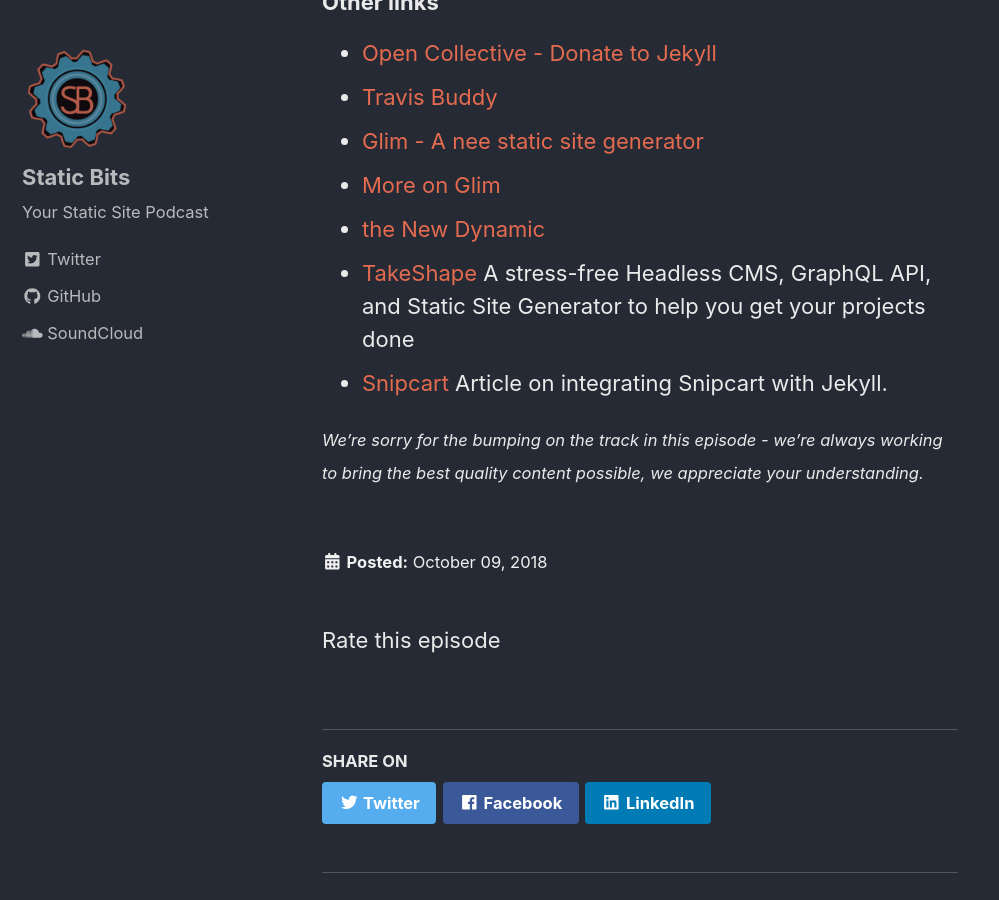
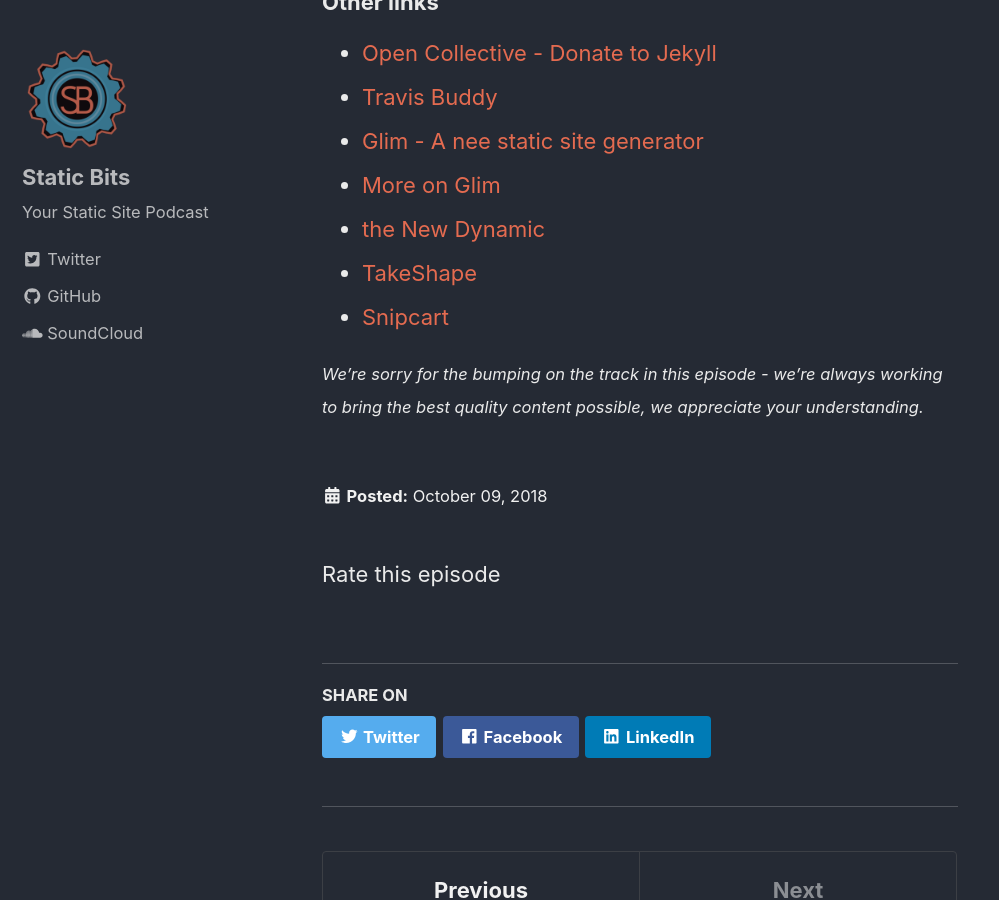
Before and after one commit to jpasholk/StaticBits, a Jekyll site: the page built from _posts/2018-11-3-s1e2-leon-stafford.markdown, in a window 1280 px wide and 900 px high, scrolled down 1951 px. Shown: the whole window, without its empty margins (0-999 px from the left). Built offline with Jekyll 4.4.1, drawn with Linux system fonts in a browser that asks for light colours; nearby versions of some CDN libraries; a script that is not in the unit is left out; comment, search, counter and statistics services are not loaded.

Commit message:
Cleaned up the some text

```diff
--- a/_posts/2018-11-3-s1e2-leon-stafford.markdown
+++ b/_posts/2018-11-3-s1e2-leon-stafford.markdown
@@ -46,7 +46,7 @@
 * [Glim - A nee static site generator](https://github.com/sorbits/glim){:target="_ blank"}
  * [More on Glim](https://sigpipe.macromates.com/2018/creating-a-faster-jekyll/){:target="_ blank"}
 * [the New Dynamic](https://www.thenewdynamic.org/){:target="_ blank"}
-* [TakeShape](https://www.takeshape.io/){:target="_ blank"} A stress-free Headless CMS, GraphQL API, and Static Site Generator to help you get your projects done
-* [Snipcart](https://snipcart.com/blog/static-site-e-commerce-part-2-integrating-snipcart-with-jekyll){:target="_ blank"} Article on integrating Snipcart with Jekyll.
+* [TakeShape](https://www.takeshape.io/){:target="_ blank"}
+* [Snipcart](https://snipcart.com/blog/static-site-e-commerce-part-2-integrating-snipcart-with-jekyll){:target="_ blank"}
 
 <small><em>We're sorry for the bumping on the track in this episode - we're always working to bring the best quality content possible, we appreciate your understanding.</em></small>
```
